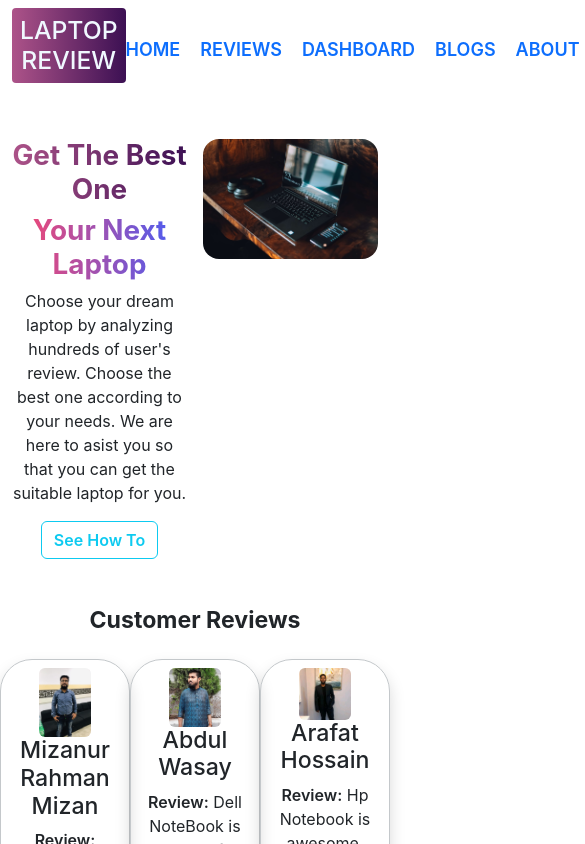
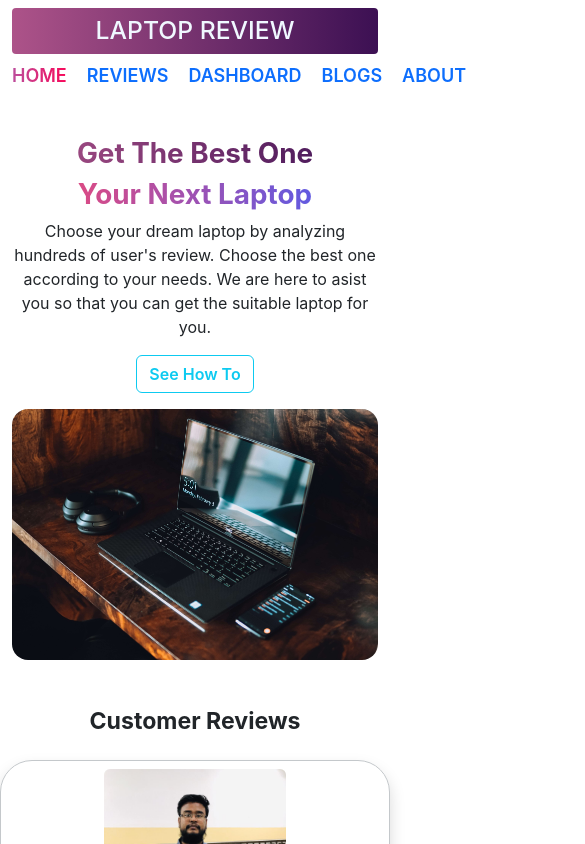
Before and after one commit to Junaith1994/react-laptop-reviews, a React (Create React App) app: page /home in a window 390 px wide. Shown: the top 844 px of the page, 585 px wide, since content can reach past the window. Built offline with nearby package versions, Linux system fonts and the light colour scheme.

Commit message:
Added activeLink, Added mobile responsive for mobile in home page and review page

```diff
--- a/src/components/Dashboard/Dashboard.js
+++ b/src/components/Dashboard/Dashboard.js
@@ -36,7 +36,6 @@ const Dashboard = () => {
                     <Area type="monotone" fill="#8884d8" stroke="#8884d8"></Area>
                     <Bar dataKey="revenue" barSize={20} fill="#413ea0"></Bar>
                     <Line type="monotone" dataKey="revenue" stroke="#ff7300"></Line>
-                    {/* <Line type="monotone" dataKey="investment" stroke="#2ecc71"></Line> */}
                 </ComposedChart>
             </div>
         </div>
--- a/src/components/Header/Header.css
+++ b/src/components/Header/Header.css
@@ -13,4 +13,11 @@
 .site-name {
     background-image: linear-gradient(to right, #ad5389, #3c1053);
     color: aliceblue;
+    cursor: pointer;
 }
+
+.active {
+    background-image: linear-gradient(to right, #bc4e9c, #f80759);
+    background-clip: text;
+    color: transparent;
+}
--- a/src/components/Header/Header.js
+++ b/src/components/Header/Header.js
@@ -1,17 +1,21 @@
 import React from 'react';
-import { Link } from 'react-router-dom';
+import { NavLink, useNavigate } from 'react-router-dom';
 import './Header.css';
 
 const Header = () => {
+    const navigate = useNavigate();
+    const handleLaptopReviewBtn = () => {
+        navigate('/');
+    }
     return (
-        <div className='header container d-flex justify-content-between align-items-center mt-2'>
-            <h2 className='site-name p-2 rounded-1'>LAPTOP REVIEW</h2>
+        <div className='header container d-md-flex justify-content-between align-items-center mt-2'>
+            <h2 onClick={handleLaptopReviewBtn} className='site-name p-2 rounded-1'>LAPTOP REVIEW</h2>
             <div>
-                <Link to='/home'>HOME</Link>
-                <Link to='/reviews'>REVIEWS</Link>
-                <Link to='/dashboard'>DASHBOARD</Link>
-                <Link to='/blogs'>BLOGS</Link>
-                <Link to='/about'>ABOUT</Link>
+                <NavLink className={({isActive}) => isActive ? 'active' : ''} to='/home'>HOME</NavLink>
+                <NavLink className='' to='/reviews'>REVIEWS</NavLink>
+                <NavLink to='/dashboard'>DASHBOARD</NavLink>
+                <NavLink to='/blogs'>BLOGS</NavLink>
+                <NavLink to='/about'>ABOUT</NavLink>
             </div>
         </div>
     );
--- a/src/components/Home/Home.js
+++ b/src/components/Home/Home.js
@@ -16,17 +16,18 @@ const Home = () => {
 
     return (
         <div className='container mt-5 banner-container'>
-            <div className='d-flex justify-content-between'>
-                <div className='w-50 me-3'>
+            <div className='d-md-flex text-center'>
+                <div className='w-md-50 w-100 me-3'>
                     <h2 className='fw-bolder fs-1 line-1'>Get The Best One</h2>
                     <h2 className='fw-bolder fs-1 line-2'>Your Next Laptop</h2>
                     <p>Choose your dream laptop by analyzing hundreds of user's review. Choose the best one according to your needs. We are here to asist you so that you can get the suitable laptop for you.</p>
-                    <Button className='fw-semibold' variant="outline-info">See How To</Button>
+                    <Button className='fw-semibold mb-3' variant="outline-info">See How To</Button>
                 </div>
-                <div className='w-50'>
+                <div className='w-md-50 w-100'>
                     <img className='img-fluid rounded-4' src="/images/Laptop-dell.jpg" alt="Laptop" />
                 </div>
             </div>
+            {/* Review Section */}
             <div className='my-5'>
                 <h2 className='fs-3 fw-bold'>Customer Reviews</h2>
                 <div className='row reviews-container'>
--- a/src/components/Review/Review.js
+++ b/src/components/Review/Review.js
@@ -3,7 +3,7 @@ import React from 'react';
 const Review = ({ review }) => {
     const { name, Review, img, rating } = review;
     return (
-        <div className='col-4 mt-3 border border-secondary-subtle rounded-5 shadow'>
+        <div className='col-md-4 col-12 mt-3 border border-secondary-subtle rounded-5 shadow'>
             <img className='img-fluid w-50 rounded-2 mt-2' src={img} alt="" />
             <h3>{name}</h3>
             <p><span className='fw-semibold'>Review:</span> {Review}</p>
```
